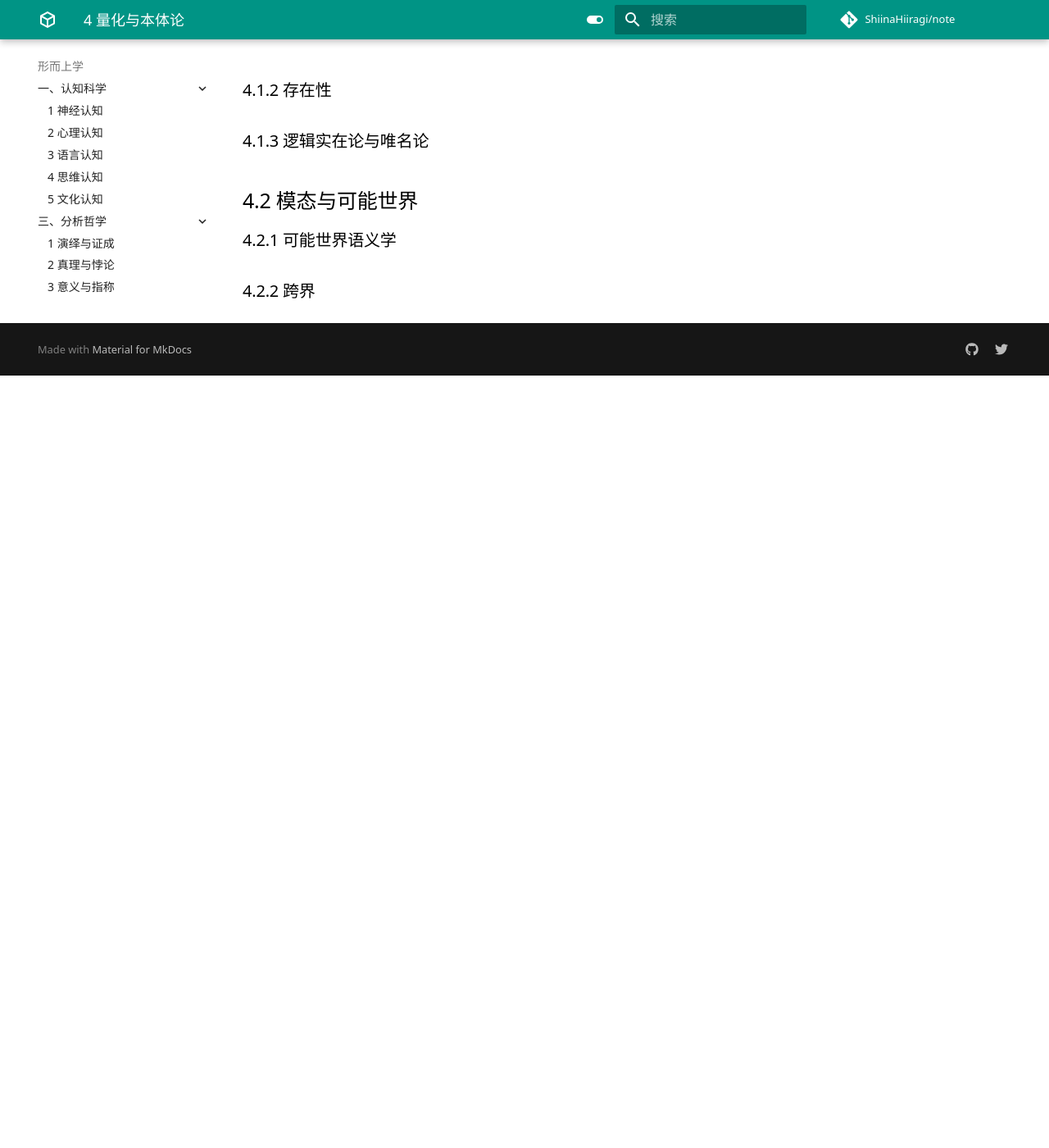
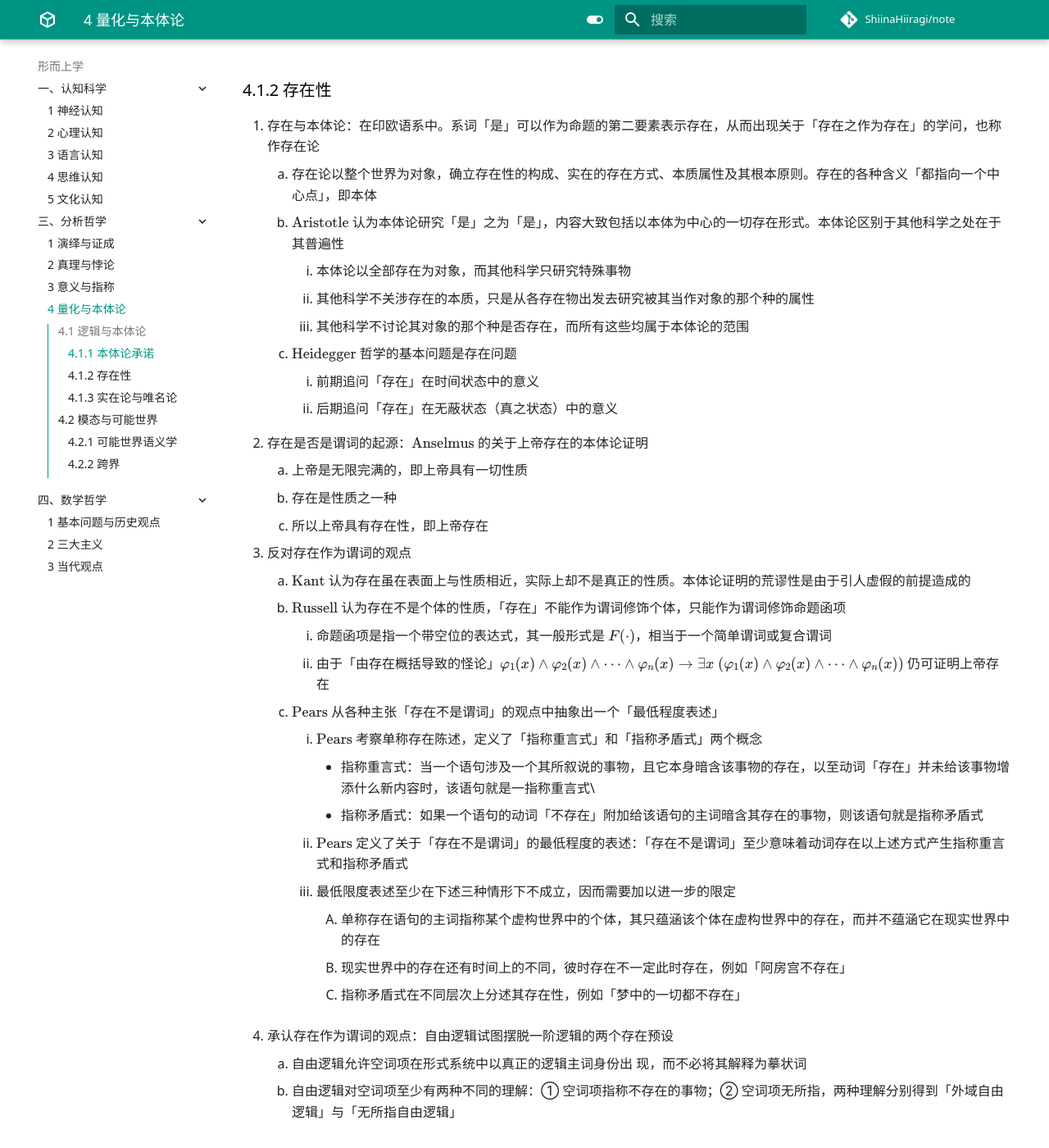
Before and after one commit to ShiinaHiiragi/note, an MkDocs documentation site: the page built from docs/meta/logic/onto.md, in a window 1280 px wide and 1400 px high, scrolled down 2262 px. Shown: the whole window at 82% size. Built offline with MkDocs 1.6.1 and Material for MkDocs 9.7.7, drawn with Linux system fonts in a browser that asks for light colours; comment, search, counter and statistics services are not loaded; before the commit the page ends 2720 px from its top, so only the background shows below that; some of the changed text lies outside the part shown.

Commit message:
stage for last

```diff
--- a/docs/meta/logic/onto.md
+++ b/docs/meta/logic/onto.md
@@ -57,8 +57,52 @@
         4. 采用不同的解释将导致给量化公式的真以不同的定义：如果对量词作替换解释，则量化公式的真能够用原子公式的真直接定义
 
 ### 4.1.2 存在性
+1. 存在与本体论：在印欧语系中。系词「是」可以作为命题的第二要素表示存在，从而出现关于「存在之作为存在」的学问，也称作存在论
+    1. 存在论以整个世界为对象，确立存在性的构成、实在的存在方式、本质属性及其根本原则。存在的各种含义「都指向一个中心点」，即本体
+    2. $\text{Aristotle}$ 认为本体论研究「是」之为「是」，内容大致包括以本体为中心的一切存在形式。本体论区别于其他科学之处在于其普遍性
+        1. 本体论以全部存在为对象，而其他科学只研究特殊事物
+        2. 其他科学不关涉存在的本质，只是从各存在物出发去研究被其当作对象的那个种的属性
+        3. 其他科学不讨论其对象的那个种是否存在，而所有这些均属于本体论的范围
+    3. $\text{Heidegger}$ 哲学的基本问题是存在问题
+        1. 前期追问「存在」在时间状态中的意义
+        2. 后期追问「存在」在无蔽状态（真之状态）中的意义
+2. 存在是否是谓词的起源：$\text{Anselmus}$ 的关于上帝存在的本体论证明
+    1. 上帝是无限完满的，即上帝具有一切性质
+    2. 存在是性质之一种
+    3. 所以上帝具有存在性，即上帝存在
+3. 反对存在作为谓词的观点
+    1. $\text{Kant}$ 认为存在虽在表面上与性质相近，实际上却不是真正的性质。本体论证明的荒谬性是由于引人虚假的前提造成的
+    2. $\text{Russell}$ 认为存在不是个体的性质，「存在」不能作为谓词修饰个体，只能作为谓词修饰命题函项
+        1. 命题函项是指一个带空位的表达式，其一般形式是 $F(\cdot)$，相当于一个简单谓词或复合谓词
+        2. 由于「由存在概括导致的怪论」$\varphi_1(x) \wedge \varphi_2(x) \wedge \cdots \wedge \varphi_n(x) \to \exists x \ (\varphi_1(x) \wedge \varphi_2(x) \wedge \cdots \wedge \varphi_n(x))$ 仍可证明上帝存在
+    3. $\text{Pears}$ 从各种主张「存在不是谓词」的观点中抽象出一个「最低程度表述」
+        1. $\text{Pears}$ 考察单称存在陈述，定义了「指称重言式」和「指称矛盾式」两个概念
+            - 指称重言式：当一个语句涉及一个其所叙说的事物，且它本身暗含该事物的存在，以至动词「存在」并未给该事物增添什么新内容时，该语句就是一指称重言式\
+            - 指称矛盾式：如果一个语句的动词「不存在」附加给该语句的主词暗含其存在的事物，则该语句就是指称矛盾式
+        2. $\text{Pears}$ 定义了关于「存在不是谓词」的最低程度的表述：「存在不是谓词」至少意味着动词存在以上述方式产生指称重言式和指称矛盾式
+        3. 最低限度表述至少在下述三种情形下不成立，因而需要加以进一步的限定
+            1. 单称存在语句的主词指称某个虚构世界中的个体，其只蕴涵该个体在虚构世界中的存在，而并不蕴涵它在现实世界中的存在
+            2. 现实世界中的存在还有时间上的不同，彼时存在不一定此时存在，例如「阿房宫不存在」
+            3. 指称矛盾式在不同层次上分述其存在性，例如「梦中的一切都不存在」
+4. 承认存在作为谓词的观点：自由逻辑试图摆脱一阶逻辑的两个存在预设
+    1. 自由逻辑允许空词项在形式系统中以真正的逻辑主词身份出 现，而不必将其解释为摹状词
+    2. 自由逻辑对空词项至少有两种不同的理解：① 空词项指称不存在的事物；② 空词项无所指，两种理解分别得到「外域自由逻辑」与「无所指自由逻辑」
 
-### 4.1.3 逻辑实在论与唯名论
+### 4.1.3 实在论与唯名论
+1. 实在论：主张共相或抽象物独立于人心而存在、人心可以发现但不能创造它的 $\text{Plato}$ 说，也称作 $\text{Plato}$ 主义实在论的语言中，变项容许取抽象物为值
+    1. 实在论与人们的日常语言直觉保持一致
+        1. 自然语言中既有指称现实对象的词，也有表示观念对象的词，一般认为这些词总是有所指称的
+        2. $\text{Church}$ 认为在语义分析中需要抽象实体
+        3. $\text{Meinong}$ 进而认为凡是可以思维者都是对象，且所有对象都不依赖于人的心灵而独立存在，它们分为两类：① 现实存在的对象，称作「实存对象」；② 只存在于观念或思维中的对象，称作「虚存对象」，后者又进一步分为「可能的对象」和「不可能对象」两个子类
+    2. 实在论的理论系统的方便性与实用性
+2. 唯名论：根本反对承认抽象的东西，甚至也不能在心造之物的有限制的意义上承认抽象的东西。唯名论语言的变项只容许取具体对象、个体为值，因而只容许以具体对象的专名代换变项
+    1. $\text{Ockham}$ 剃刀：如无必要，勿增实体
+        1. $\text{Mach}$ 提出「思维经济原则」
+        2. $\text{Russell}$ 认为逻辑研究中应该保持「健全的实在感」
+        3. $\text{Quine}$ 提出简单性原则：如果两个理论在概念上能达到同样的效益，而其中之一在本体论上承诺较少，那么就应该选择那个承诺较少的理论
+    2. 同一性标准或个体化原则：没有同一性就没有实体。仅当人们有办法把相同的对象识别为相同的对象，把不同的对象识别为不同的对象时才能说该对象或该类对象存在
+        1. 借助这个外延性标准，人们才能把某个东西个体化，规定它是哪一个东西，并且也才能对它进行再认
+        2. $\text{Quine}$ 承认类作为抽象实体而存在，而拒绝承认属性、关系、意义、命题、可能个体的本体论地位
 
 ## 4.2 模态与可能世界
 ### 4.2.1 可能世界语义学
```
Also changed, not shown: docs/index.md (+1 -1 lines).
